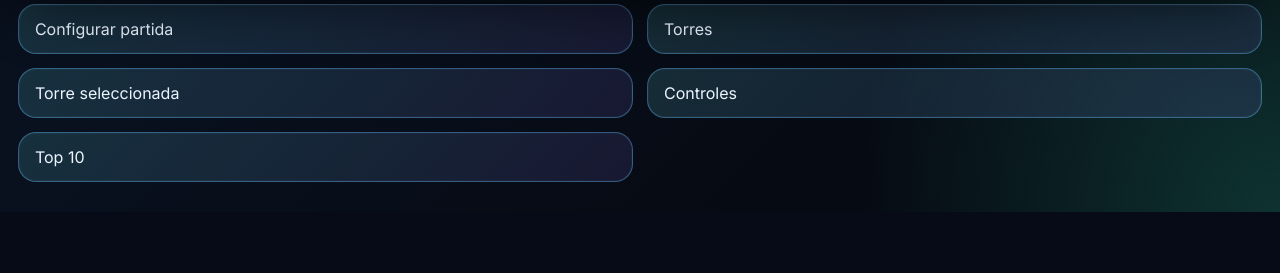
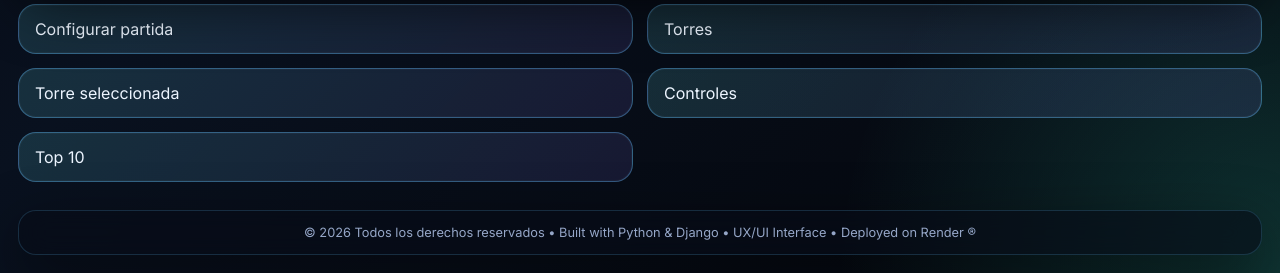
Before and after one commit to lu-developer476/2042, a Django app: page / in a window 1280 px wide. Shown: the part 953-1226 px from the top of the page. Before the commit the page ends 1165 px from the top, so only its background shows below. Run offline with Django 5.2, Linux system fonts and the light colour scheme; data that the repository does not hold is empty.

Commit message:
Add site footer credits (#13)

```diff
--- a/game/static/game/css/styles.css
+++ b/game/static/game/css/styles.css
@@ -648,3 +648,20 @@ td { color: var(--muted); }
 :root[data-theme="light"] .panel-trigger {
   background: linear-gradient(135deg, rgba(0, 110, 203, 0.1), rgba(108, 84, 223, 0.1));
 }
+
+.site-footer {
+  padding: 12px 16px;
+  border: 1px solid var(--line);
+  border-radius: 18px;
+  background: rgba(8, 12, 24, 0.62);
+  color: var(--muted);
+  text-align: center;
+  font-size: clamp(0.78rem, 1vw, 0.92rem);
+  line-height: 1.5;
+  backdrop-filter: blur(16px);
+  box-shadow: var(--shadow);
+}
+
+:root[data-theme="light"] .site-footer {
+  background: rgba(255, 255, 255, 0.74);
+}
--- a/game/templates/game/base.html
+++ b/game/templates/game/base.html
@@ -39,6 +39,10 @@
     <main class="page-shell">
       {% block content %}{% endblock %}
     </main>
+
+    <footer class="site-footer" aria-label="Créditos del sitio">
+      © 2026 Todos los derechos reservados • Built with Python &amp; Django • UX/UI Interface • Deployed on Render ®
+    </footer>
   </div>
   <script src="{% static 'game/js/preferences.js' %}"></script>
   {% block extra_js %}{% endblock %}
```
